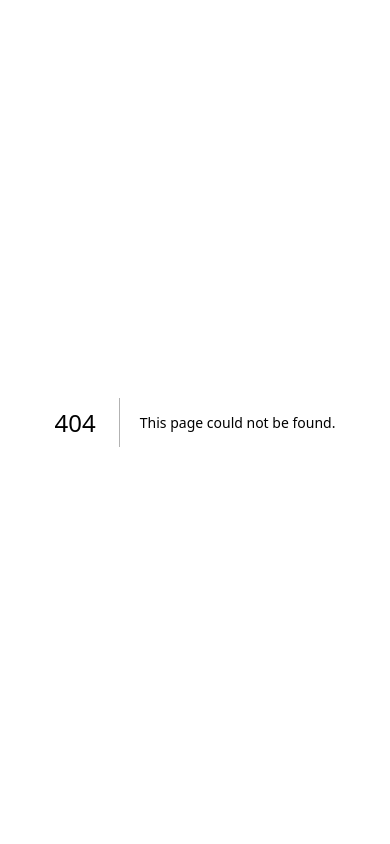
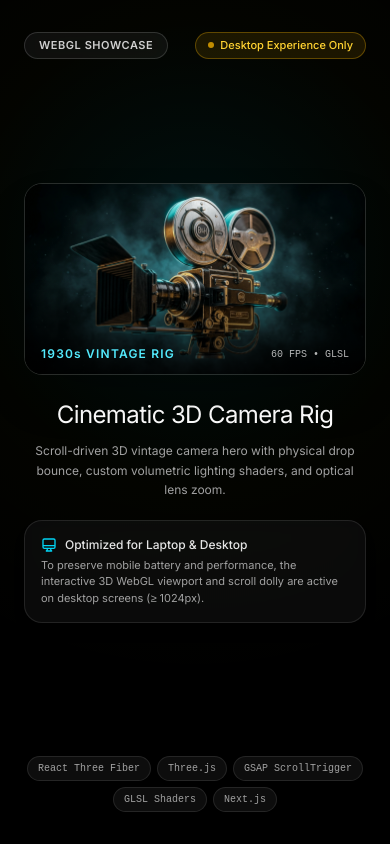
Before and after one commit to Mikey01-ui/Portfolio, a Next.js app: page /camera/ in a window 390 px wide. Before the commit this address had no page. Built offline with nearby package versions, Linux system fonts and the light colour scheme; no server answers.

Commit message:
feat: add desktop-only 3D restriction with mobile fallback and static export support

```diff
--- a/next.config.ts
+++ b/next.config.ts
@@ -1,6 +1,11 @@
 import type { NextConfig } from "next";
 
 const nextConfig: NextConfig = {
+  output: "export",
+  basePath: "/camera",
+  env: {
+    NEXT_PUBLIC_BASE_PATH: "/camera",
+  },
   experimental: {
     staticGenerationMaxConcurrency: 2,
   },
--- a/src/app/globals.css
+++ b/src/app/globals.css
@@ -1,3 +1,4 @@
+@import url('https://fonts.googleapis.com/css2?family=Inter:wght@400;500;600;700&family=Montserrat:wght@600;700;800&display=swap');
 @import "tailwindcss";
 @import "tw-animate-css";
 @import "shadcn/tailwind.css";
@@ -50,6 +51,8 @@
 }
 
 :root {
+  --font-inter: 'Inter', ui-sans-serif, system-ui, sans-serif;
+  --font-montserrat: 'Montserrat', ui-sans-serif, system-ui, sans-serif;
   --background: oklch(1 0 0);
   --foreground: oklch(0.145 0 0);
   --card: oklch(1 0 0);
--- a/src/app/layout.tsx
+++ b/src/app/layout.tsx
@@ -1,19 +1,6 @@
 import type { Metadata, Viewport } from "next";
 import localFont from "next/font/local";
-import { Inter, Montserrat } from "next/font/google";
 import "./globals.css";
-
-const inter = Inter({
-  variable: "--font-inter",
-  subsets: ["latin"],
-  weight: ["500", "700"],
-});
-
-const montserrat = Montserrat({
-  variable: "--font-montserrat",
-  subsets: ["latin"],
-  weight: ["600", "700"],
-});
 
 const manuka = localFont({
   src: [
@@ -29,7 +16,7 @@
 });
 
 export const metadata: Metadata = {
-  title: "YO",
+  title: "YO • Cinematic 3D Camera Rig",
   description: "Scroll-driven 3D camera hero — lens sequence with GSAP.",
 };
 
@@ -47,7 +34,7 @@
   return (
     <html
       lang="en"
-      className={`${inter.variable} ${manuka.variable} ${montserrat.variable} h-full antialiased`}
+      className={`${manuka.variable} h-full antialiased`}
     >
       <body className="min-h-full overflow-x-clip bg-black font-sans text-white antialiased">
         {children}
--- a/src/components/hero-scene/HeroScene.tsx
+++ b/src/components/hero-scene/HeroScene.tsx
@@ -16,6 +16,17 @@
   const lightRaysRef = useRef<HTMLDivElement>(null);
   const [titleReady, setTitleReady] = useState(false);
   const [scrollEngineReady, setScrollEngineReady] = useState(false);
+  const [isDesktop, setIsDesktop] = useState<boolean | null>(null);
+
+  useEffect(() => {
+    const checkDesktop = () => {
+      // Screen width >= 1024px (Laptops / Desktops)
+      setIsDesktop(window.innerWidth >= 1024);
+    };
+    checkDesktop();
+    window.addEventListener("resize", checkDesktop);
+    return () => window.removeEventListener("resize", checkDesktop);
+  }, []);
 
   const transitionDomRefs = useMemo<HeroLensTransitionDomRefs>(
     () => ({
@@ -27,12 +38,13 @@
   );
 
   useHeroLensTransitionScroll({
-    enabled: scrollEngineReady,
+    enabled: scrollEngineReady && isDesktop === true,
     pinViewportRef,
     domRefs: transitionDomRefs,
   });
 
   useLayoutEffect(() => {
+    if (isDesktop === true) {
       setTitleReady(Boolean(titleRef.current));
       document.documentElement.classList.add("hero-scroll-cinematic");
       document.body.classList.add("hero-scene-page");
@@ -40,9 +52,11 @@
         document.documentElement.classList.remove("hero-scroll-cinematic");
         document.body.classList.remove("hero-scene-page");
       };
-  }, []);
+    }
+  }, [isDesktop]);
 
   useEffect(() => {
+    if (isDesktop !== true) return;
     const syncScrollEngine = () => {
       setScrollEngineReady(isHeroScrollRigBridgeReady());
     };
@@ -55,8 +69,94 @@
       window.clearInterval(intervalId);
       window.removeEventListener("load", syncScrollEngine);
     };
-  }, []);
+  }, [isDesktop]);
 
+  const basePath = typeof window !== "undefined" && window.location.pathname.startsWith("/camera") ? "/camera" : "";
+
+  // Initial SSR or waiting for mount
+  if (isDesktop === null) {
+    return <section className="min-h-svh w-full bg-black" aria-label="Loading hero scene" />;
+  }
+
+  // Mobile / Tablet fallback view (< 1024px)
+  if (!isDesktop) {
+    return (
+      <section
+        className="relative min-h-svh w-full bg-black text-[#f4f6fb] flex flex-col justify-between px-6 py-8 sm:px-12 sm:py-12 overflow-hidden selection:bg-cyan-500 selection:text-black"
+        aria-label="Cinematic 3D Camera Rig"
+      >
+        {/* Ambient atmospheric backdrop glow */}
+        <div
+          className="absolute inset-0 pointer-events-none opacity-40 -z-0"
+          style={{
+            background:
+              "radial-gradient(circle at 50% 30%, rgba(0, 255, 255, 0.16) 0%, rgba(200, 255, 0, 0.04) 38%, transparent 70%)",
+          }}
+        />
+
+        {/* Top bar indicator */}
+        <div className="relative z-10 flex items-center justify-between w-full">
+          <div className="border border-white/15 rounded-full px-3.5 py-1 text-[11px] font-semibold tracking-wider uppercase text-white/80 bg-white/5 backdrop-blur-md">
+            WebGL Showcase
+          </div>
+          <div className="inline-flex items-center gap-1.5 border border-amber-400/30 bg-amber-400/10 rounded-full px-3 py-1 text-[11px] font-medium text-amber-300">
+            <span className="w-1.5 h-1.5 rounded-full bg-amber-400 animate-pulse" />
+            Desktop Experience Only
+          </div>
+        </div>
+
+        {/* Hero showcase card */}
+        <div className="relative z-10 flex flex-col items-center justify-center my-auto py-6 text-center max-w-md mx-auto w-full">
+          <div className="relative w-full aspect-[16/9] rounded-2xl overflow-hidden shadow-2xl border border-white/15 mb-6 group">
+            <img
+              src={`${basePath}/images/camera-3d-preview.jpg`}
+              alt="1930s 3D Studio Movie Camera"
+              className="w-full h-full object-cover"
+            />
+            <div className="absolute inset-0 bg-gradient-to-t from-black/85 via-black/10 to-transparent pointer-events-none" />
+            <div className="absolute bottom-3 left-4 right-4 flex items-center justify-between pointer-events-none">
+              <span className="text-xs font-semibold tracking-widest text-cyan-300">1930s VINTAGE RIG</span>
+              <span className="text-[10px] text-white/70 font-mono">60 FPS • GLSL</span>
+            </div>
+          </div>
+
+          <h1 className="text-2xl sm:text-3xl font-normal tracking-tight text-white mb-2.5">
+            Cinematic 3D Camera Rig
+          </h1>
+
+          <p className="text-xs sm:text-sm text-neutral-400 leading-relaxed mb-5 font-normal">
+            Scroll-driven 3D vintage camera hero with physical drop bounce, custom volumetric lighting shaders, and optical lens zoom.
+          </p>
+
+          <div className="bg-white/[0.04] border border-white/10 rounded-2xl p-4 text-left w-full backdrop-blur-md shadow-lg">
+            <div className="flex items-center gap-2 text-xs font-medium text-neutral-200 mb-1">
+              <svg className="w-4 h-4 text-cyan-400 shrink-0" fill="none" viewBox="0 0 24 24" stroke="currentColor">
+                <path strokeLinecap="round" strokeLinejoin="round" strokeWidth="2" d="M9.75 17L9 20l-1 1h8l-1-1-.75-3M3 13h18M5 17h14a2 2 0 002-2V5a2 2 0 00-2-2H5a2 2 0 00-2 2v10a2 2 0 002 2z" />
+              </svg>
+              Optimized for Laptop & Desktop
+            </div>
+            <p className="text-[11px] text-neutral-400 leading-normal">
+              To preserve mobile battery and performance, the interactive 3D WebGL viewport and scroll dolly are active on desktop screens (≥ 1024px).
+            </p>
+          </div>
+        </div>
+
+        {/* Footer Tech Stack Tags */}
+        <div className="relative z-10 flex flex-wrap items-center justify-center gap-1.5 max-w-md mx-auto pt-2">
+          {["React Three Fiber", "Three.js", "GSAP ScrollTrigger", "GLSL Shaders", "Next.js"].map((tech) => (
+            <span
+              key={tech}
+              className="border border-white/10 bg-white/5 px-2.5 py-1 rounded-full text-[10px] text-neutral-400 font-mono"
+            >
+              {tech}
+            </span>
+          ))}
+        </div>
+      </section>
+    );
+  }
+
+  // Desktop / Laptop view (>= 1024px)
   return (
     <section
       className="relative overflow-x-clip bg-black"
--- a/src/components/hero-scene/constants.ts
+++ b/src/components/hero-scene/constants.ts
@@ -1,4 +1,11 @@
-export const CAMERA_MODEL_PATH = "/models/1930s_movie_camera.web.glb";
+const getBasePath = () => {
+  if (typeof window !== "undefined" && window.location.pathname.startsWith("/camera")) {
+    return "/camera";
+  }
+  return process.env.NEXT_PUBLIC_BASE_PATH || "";
+};
+
+export const CAMERA_MODEL_PATH = `${getBasePath()}/models/1930s_movie_camera.web.glb`;
 
 /** Y rotation so the camera's right side faces the viewer (was showing left). */
 export const MODEL_Y_ROTATION = Math.PI;
```
Also changed, not shown: public/images/camera-3d-preview.jpg (added), 1 other file (tests, documents, lock files or other folders). Lines whose indentation alone changed are shown as unchanged.
